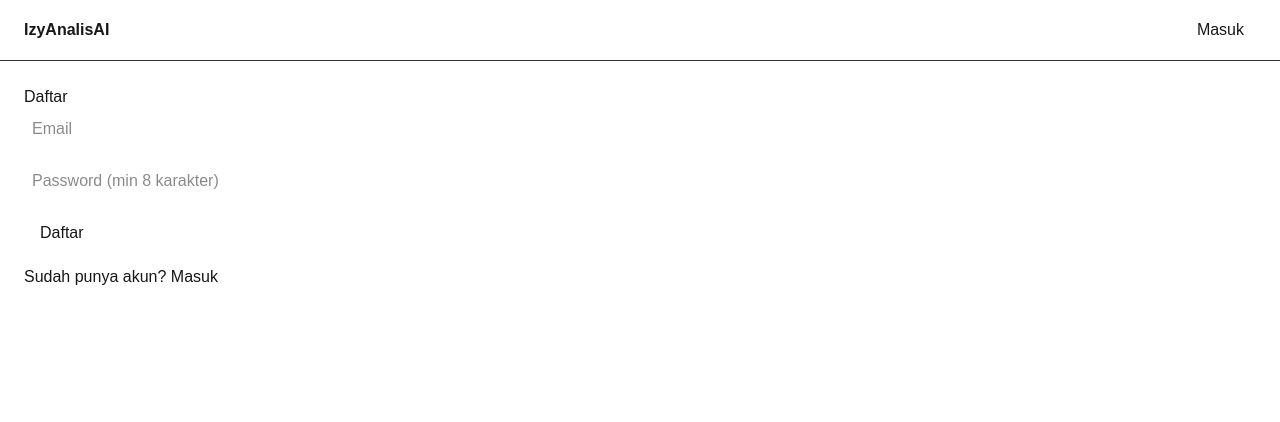
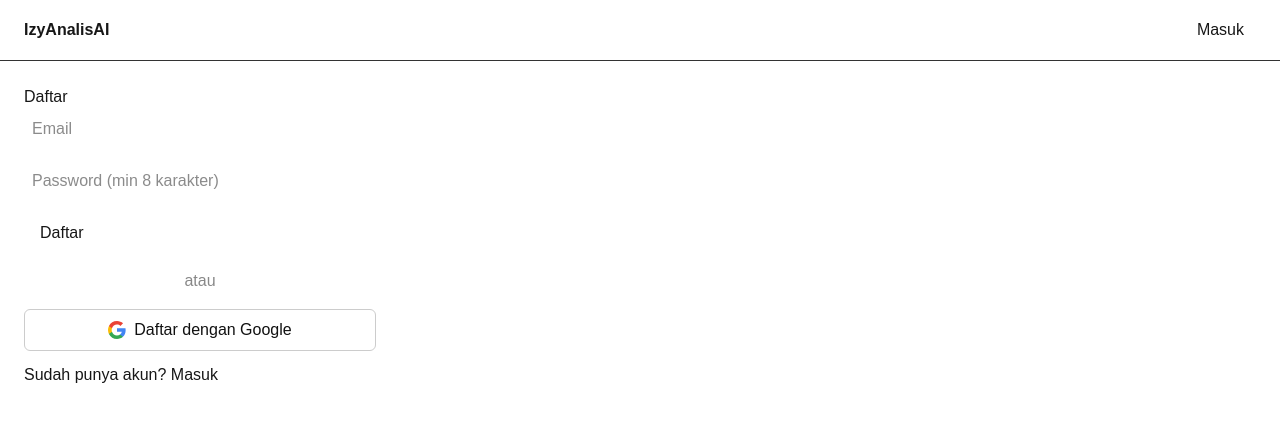
Before and after one commit to muhamadivan969-debug/pusing, a Next.js app: page /daftar in a window 1280 px wide. Shown: the top 422 px of the page. Built offline with nearby package versions, Linux system fonts and the light colour scheme; no server answers.

Commit message:
Tambah Google OAuth login/daftar

```diff
--- /dev/null
+++ b/app/auth/callback/route.ts
@@ -0,0 +1,18 @@
+import { createClient } from '@/lib/supabase/server'
+import { NextResponse } from 'next/server'
+
+export async function GET(request: Request) {
+  const { searchParams, origin } = new URL(request.url)
+  const code = searchParams.get('code')
+  const next = searchParams.get('next') ?? '/'
+
+  if (code) {
+    const supabase = await createClient()
+    const { error } = await supabase.auth.exchangeCodeForSession(code)
+    if (!error) {
+      return NextResponse.redirect(`${origin}${next}`)
+    }
+  }
+
+  return NextResponse.redirect(`${origin}/login?error=auth_callback_failed`)
+}
--- a/app/daftar/page.tsx
+++ b/app/daftar/page.tsx
@@ -8,6 +8,7 @@ export default function DaftarPage() {
   const [password, setPassword] = useState('')
   const [message, setMessage] = useState<string | null>(null)
   const [error, setError] = useState<string | null>(null)
+  const [googleLoading, setGoogleLoading] = useState(false)
 
   const handleSignUp = async (e: React.FormEvent) => {
     e.preventDefault()
@@ -19,6 +20,22 @@ export default function DaftarPage() {
       setError(error.message)
     } else {
       setMessage('Cek email kamu untuk konfirmasi pendaftaran.')
+    }
+  }
+
+  const handleGoogleSignUp = async () => {
+    setError(null)
+    setGoogleLoading(true)
+    const supabase = createClient()
+    const { error } = await supabase.auth.signInWithOAuth({
+      provider: 'google',
+      options: {
+        redirectTo: `${window.location.origin}/auth/callback`,
+      },
+    })
+    if (error) {
+      setError(error.message)
+      setGoogleLoading(false)
     }
   }
 
@@ -51,6 +68,35 @@ export default function DaftarPage() {
         {message && <p style={{ color: 'green' }}>{message}</p>}
         <button type="submit" style={{ padding: '8px 16px' }}>Daftar</button>
       </form>
+
+      <div style={{ margin: '16px 0', textAlign: 'center', color: '#888' }}>atau</div>
+
+      <button
+        onClick={handleGoogleSignUp}
+        disabled={googleLoading}
+        style={{
+          width: '100%',
+          padding: '8px 16px',
+          display: 'flex',
+          alignItems: 'center',
+          justifyContent: 'center',
+          gap: 8,
+          border: '1px solid #ccc',
+          borderRadius: 6,
+          background: '#fff',
+          color: '#111',
+          cursor: googleLoading ? 'not-allowed' : 'pointer',
+        }}
+      >
+        <svg width="18" height="18" viewBox="0 0 18 18" aria-hidden="true">
+          <path fill="#4285F4" d="M17.64 9.2c0-.64-.06-1.25-.16-1.84H9v3.48h4.84a4.14 4.14 0 0 1-1.8 2.72v2.26h2.92c1.7-1.57 2.68-3.88 2.68-6.62z" />
+          <path fill="#34A853" d="M9 18c2.43 0 4.47-.8 5.96-2.18l-2.92-2.26c-.81.54-1.85.86-3.04.86-2.34 0-4.32-1.58-5.03-3.7H.96v2.33A9 9 0 0 0 9 18z" />
+          <path fill="#FBBC05" d="M3.97 10.72A5.4 5.4 0 0 1 3.68 9c0-.6.1-1.18.29-1.72V4.95H.96A9 9 0 0 0 0 9c0 1.45.35 2.83.96 4.05l3.01-2.33z" />
+          <path fill="#EA4335" d="M9 3.58c1.32 0 2.51.45 3.44 1.35l2.58-2.58C13.46.9 11.43 0 9 0A9 9 0 0 0 .96 4.95l3.01 2.33C4.68 5.16 6.66 3.58 9 3.58z" />
+        </svg>
+        {googleLoading ? 'Menghubungkan...' : 'Daftar dengan Google'}
+      </button>
+
       <p style={{ marginTop: 12 }}>
         Sudah punya akun? <a href="/login">Masuk</a>
       </p>
--- a/app/login/page.tsx
+++ b/app/login/page.tsx
@@ -8,6 +8,7 @@ export default function LoginPage() {
   const [email, setEmail] = useState('')
   const [password, setPassword] = useState('')
   const [error, setError] = useState<string | null>(null)
+  const [googleLoading, setGoogleLoading] = useState(false)
   const router = useRouter()
 
   const handleLogin = async (e: React.FormEvent) => {
@@ -19,6 +20,22 @@ export default function LoginPage() {
       setError(error.message)
     } else {
       router.push('/')
+    }
+  }
+
+  const handleGoogleLogin = async () => {
+    setError(null)
+    setGoogleLoading(true)
+    const supabase = createClient()
+    const { error } = await supabase.auth.signInWithOAuth({
+      provider: 'google',
+      options: {
+        redirectTo: `${window.location.origin}/auth/callback`,
+      },
+    })
+    if (error) {
+      setError(error.message)
+      setGoogleLoading(false)
     }
   }
 
@@ -49,6 +66,35 @@ export default function LoginPage() {
         {error && <p style={{ color: 'red' }}>{error}</p>}
         <button type="submit" style={{ padding: '8px 16px' }}>Masuk</button>
       </form>
+
+      <div style={{ margin: '16px 0', textAlign: 'center', color: '#888' }}>atau</div>
+
+      <button
+        onClick={handleGoogleLogin}
+        disabled={googleLoading}
+        style={{
+          width: '100%',
+          padding: '8px 16px',
+          display: 'flex',
+          alignItems: 'center',
+          justifyContent: 'center',
+          gap: 8,
+          border: '1px solid #ccc',
+          borderRadius: 6,
+          background: '#fff',
+          color: '#111',
+          cursor: googleLoading ? 'not-allowed' : 'pointer',
+        }}
+      >
+        <svg width="18" height="18" viewBox="0 0 18 18" aria-hidden="true">
+          <path fill="#4285F4" d="M17.64 9.2c0-.64-.06-1.25-.16-1.84H9v3.48h4.84a4.14 4.14 0 0 1-1.8 2.72v2.26h2.92c1.7-1.57 2.68-3.88 2.68-6.62z" />
+          <path fill="#34A853" d="M9 18c2.43 0 4.47-.8 5.96-2.18l-2.92-2.26c-.81.54-1.85.86-3.04.86-2.34 0-4.32-1.58-5.03-3.7H.96v2.33A9 9 0 0 0 9 18z" />
+          <path fill="#FBBC05" d="M3.97 10.72A5.4 5.4 0 0 1 3.68 9c0-.6.1-1.18.29-1.72V4.95H.96A9 9 0 0 0 0 9c0 1.45.35 2.83.96 4.05l3.01-2.33z" />
+          <path fill="#EA4335" d="M9 3.58c1.32 0 2.51.45 3.44 1.35l2.58-2.58C13.46.9 11.43 0 9 0A9 9 0 0 0 .96 4.95l3.01 2.33C4.68 5.16 6.66 3.58 9 3.58z" />
+        </svg>
+        {googleLoading ? 'Menghubungkan...' : 'Masuk dengan Google'}
+      </button>
+
       <p style={{ marginTop: 12 }}>
         Belum punya akun? <a href="/daftar">Daftar</a>
       </p>
--- /dev/null
+++ b/middleware.ts
@@ -0,0 +1,35 @@
+import { createServerClient } from '@supabase/ssr'
+import { NextResponse, type NextRequest } from 'next/server'
+
+export async function middleware(request: NextRequest) {
+  let response = NextResponse.next({ request })
+
+  const supabase = createServerClient(
+    process.env.NEXT_PUBLIC_SUPABASE_URL!,
+    process.env.NEXT_PUBLIC_SUPABASE_ANON_KEY!,
+    {
+      cookies: {
+        getAll() {
+          return request.cookies.getAll()
+        },
+        setAll(cookiesToSet) {
+          cookiesToSet.forEach(({ name, value }) => request.cookies.set(name, value))
+          response = NextResponse.next({ request })
+          cookiesToSet.forEach(({ name, value, options }) =>
+            response.cookies.set(name, value, options)
+          )
+        },
+      },
+    }
+  )
+
+  await supabase.auth.getUser()
+
+  return response
+}
+
+export const config = {
+  matcher: [
+    '/((?!_next/static|_next/image|favicon.ico|.*\\.(?:svg|png|jpg|jpeg|gif|webp)$).*)',
+  ],
+}
```
